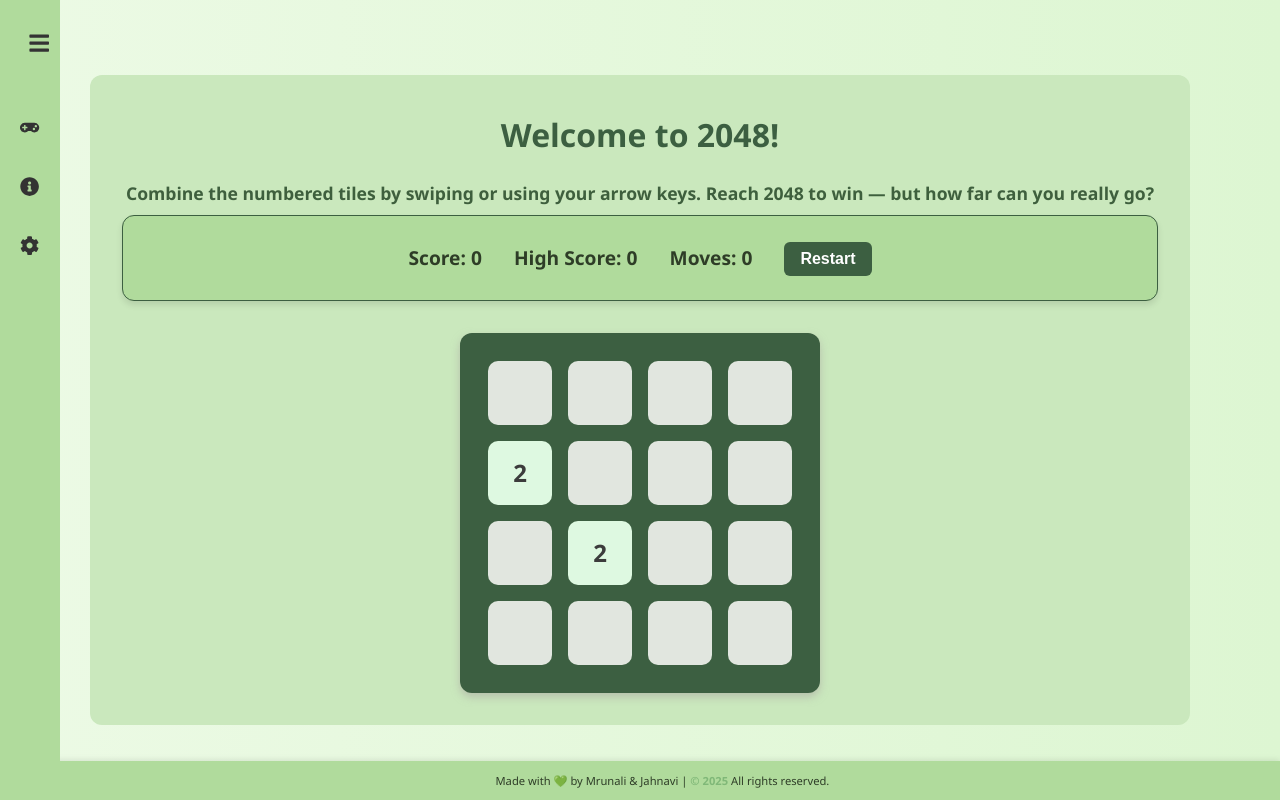
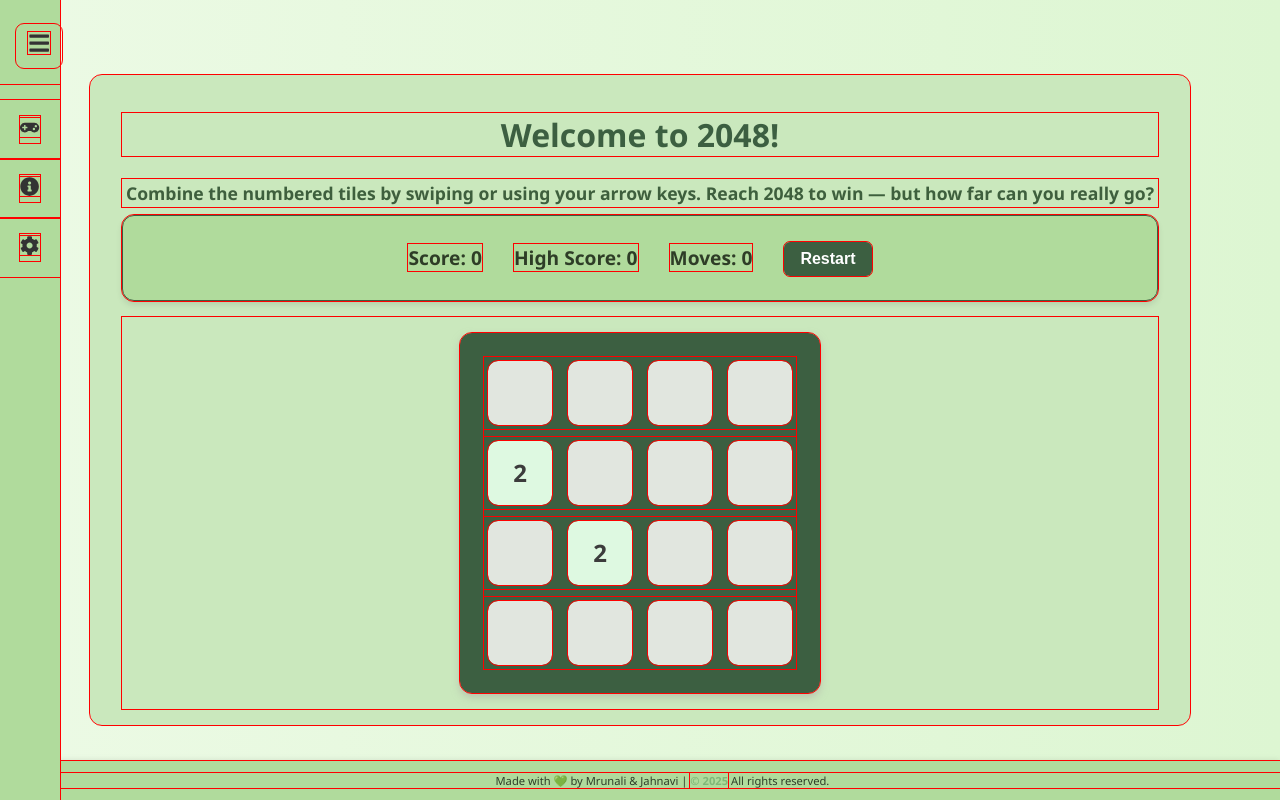
Before and after one commit to janhaviss/2048_Game, a React (Vite) app in the folder 2048_game/: page / in a window 1280 px wide. Built offline with nearby package versions, Linux system fonts and the light colour scheme.

Commit message:
more changes

```diff
--- a/2048_game/src/App.css
+++ b/2048_game/src/App.css
@@ -4,6 +4,11 @@ html, body {
   height: 100%;
   overflow-x: hidden;
 }
+
+* {
+  box-sizing: border-box;
+}
+
 
 .app-container {
   display: flex;
@@ -34,6 +39,17 @@ html, body {
   border-radius: 12px;
   transition: background-color 0.3s ease-in-out;
   box-sizing: border-box;
+}
+
+/* Prevent any child from overflowing */
+.app-container,
+.content-wrapper,
+.main-content {
+  overflow-x: hidden;
+}
+
+* {
+  outline: 1px solid red; /* Remove after testing */
 }
 
 /* Typography */
```
